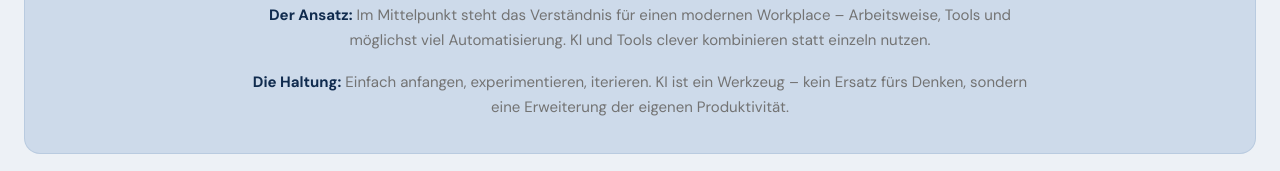
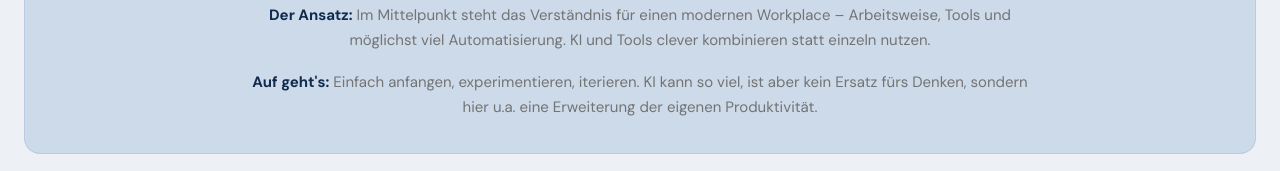
Before and after one commit to christoph-digital/ch-digital-assistent, a website: page public/index.html in a window 1280 px wide. Shown: the part 572-743 px from the top of the page. Drawn offline with Linux system fonts and the light colour scheme.

Commit message:
Update 'Auf geht's' text in intro section
Co-Authored-By: Claude Opus 4.5 <noreply@anthropic.com>

```diff
--- a/public/index.html
+++ b/public/index.html
@@ -396,7 +396,7 @@
         <p style="margin-bottom: 16px;"><strong style="color: var(--deep-sea);">Das Ziel:</strong> Ich bin überzeugt, dass eine Assistenz heute mit digitalen Tools abbildbar ist. Dieses Dashboard bereitet meine Learnings so auf, dass jeder sie schnell übernehmen, anwenden und für sich weiterdenken kann.</p>
         <p style="margin-bottom: 16px;"><strong style="color: var(--deep-sea);">Für wen:</strong> Für alle, die Lust auf smarteres Arbeiten haben. Kein technisches Vorwissen nötig. Bei Rückfragen gerne jederzeit bei mir melden.</p>
         <p style="margin-bottom: 16px;"><strong style="color: var(--deep-sea);">Der Ansatz:</strong> Im Mittelpunkt steht das Verständnis für einen modernen Workplace – Arbeitsweise, Tools und möglichst viel Automatisierung. KI und Tools clever kombinieren statt einzeln nutzen.</p>
-        <p><strong style="color: var(--deep-sea);">Die Haltung:</strong> Einfach anfangen, experimentieren, iterieren. KI ist ein Werkzeug – kein Ersatz fürs Denken, sondern eine Erweiterung der eigenen Produktivität.</p>
+        <p><strong style="color: var(--deep-sea);">Auf geht's:</strong> Einfach anfangen, experimentieren, iterieren. KI kann so viel, ist aber kein Ersatz fürs Denken, sondern hier u.a. eine Erweiterung der eigenen Produktivität.</p>
       </div>
     </div>
   </div>
```
